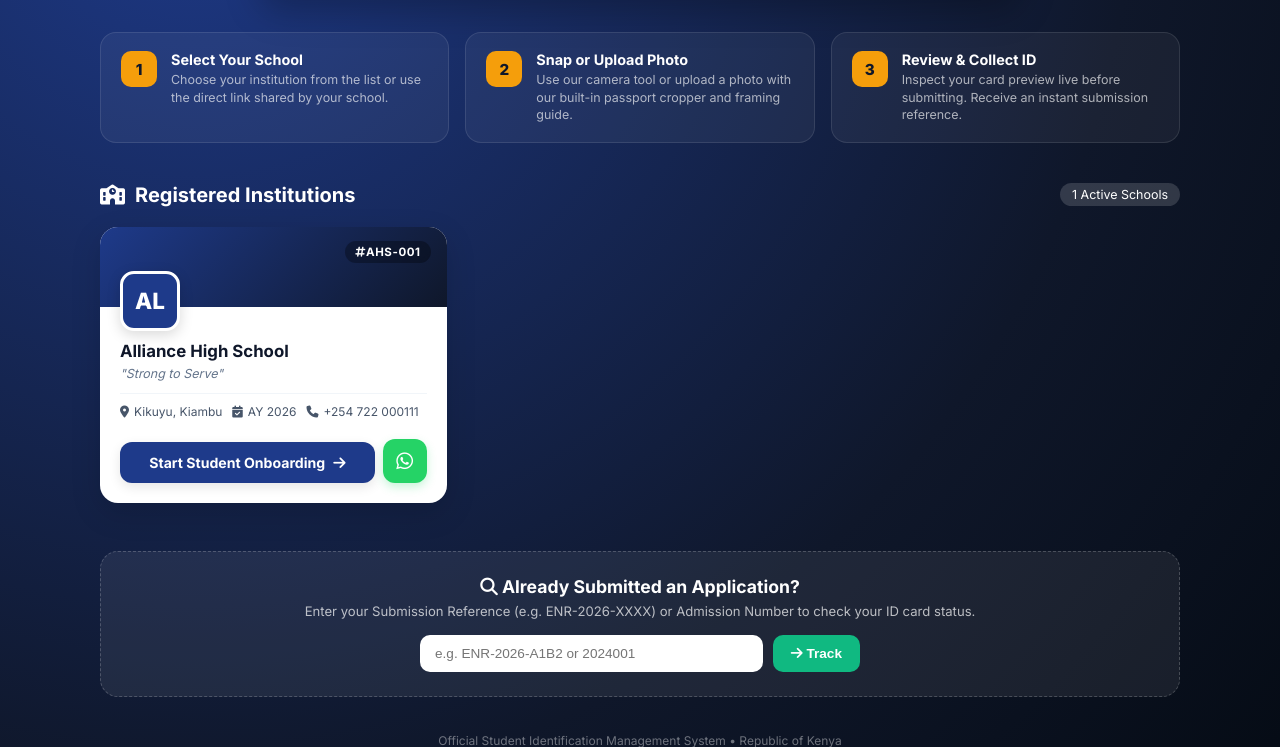
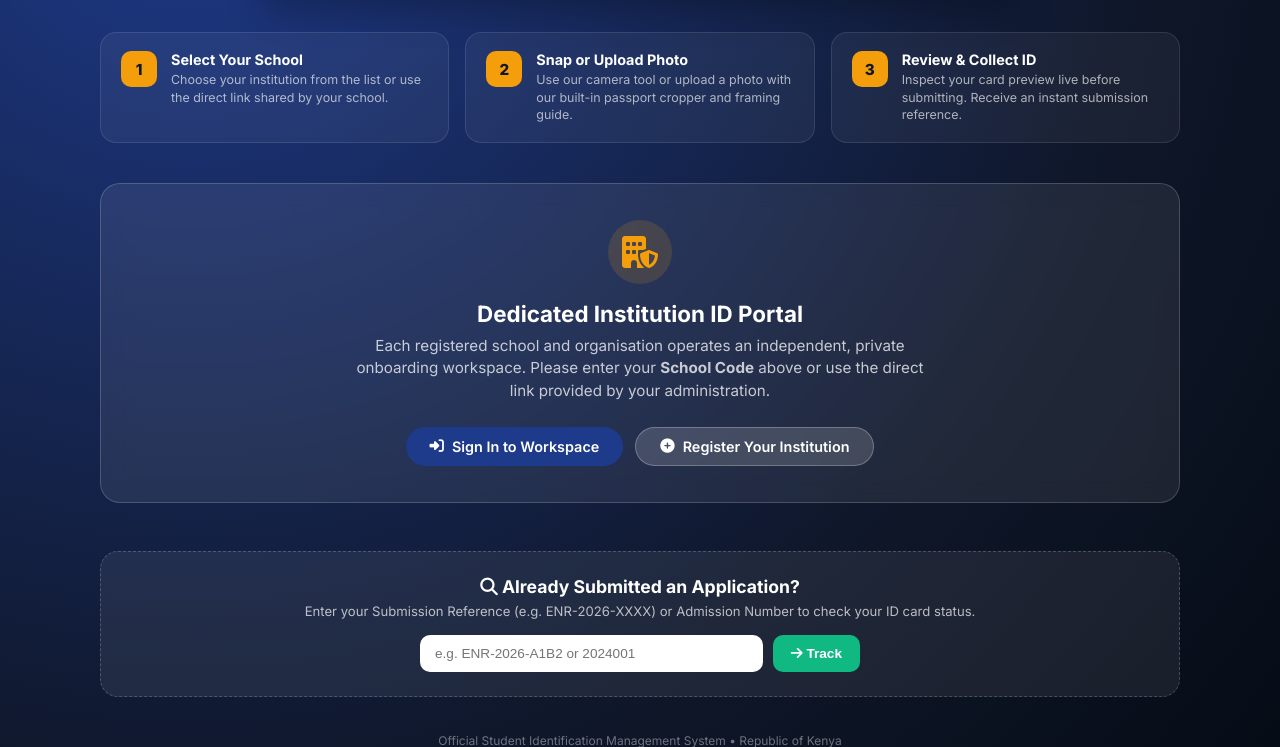
Before and after one commit to dancan123/school_id_creation_pure_for_id, a Flask app: page /enrol in a window 1280 px wide. Shown: the part 318-1065 px from the top of the page. Run offline with Flask 3, Linux system fonts and the light colour scheme; parts of the project's set-up code (start-up, migrations or seed data) failed here and were passed over; some libraries are stand-ins or nearby versions.

Commit message:
feat(security): remove public directory of competitor institutions, add delete/activate/deactivate controls for superadmin, enforce white-label private onboarding

```diff
--- a/routes/enrolment.py
+++ b/routes/enrolment.py
@@ -77,14 +77,47 @@ BLOOD_GROUPS = ["A+", "A-", "B+", "B-", "AB+", "AB-", "O+", "O-"]
 
 
 # ─────────────────────────────────────────────────────────────────────────────
-# PUBLIC: Multi-School Onboarding Directory / Hub
+# PUBLIC: Multi-School Onboarding Directory / Hub (Strict White-Label Isolation)
 # ─────────────────────────────────────────────────────────────────────────────
 
 @enrolment_bp.route("/onboard", methods=["GET"])
 @enrolment_bp.route("/enrol", methods=["GET"])
 def onboard_hub():
-    """Universal Public Landing Hub for students & parents to find their school."""
+    """Private White-Label Onboarding Router.
+    - Logged-in tenant users are automatically routed to their own institution portal.
+    - Public visitors with a code are routed to that exact institution.
+    - Public visitors without a code see a private portal search (no competitor listing).
+    - Only Super Admin can view all institutions across the platform."""
+    from flask_login import current_user
+
+    # If logged in as an institution user, redirect directly to their own school's portal
+    if current_user and current_user.is_authenticated:
+        if not (getattr(current_user, "is_platform_admin", False) or current_user.role == "superadmin"):
+            school = get_current_school()
+            if school:
+                return redirect(url_for("enrolment.self_enrol", school_code=school.code or school.id))
+
     search = request.args.get("q", "").strip()
+
+    # If code/search query is provided, find that exact school and redirect directly to it
+    if search:
+        exact_school = _find_school_by_code_or_id(search)
+        if exact_school:
+            return redirect(url_for("enrolment.self_enrol", school_code=exact_school.code or exact_school.id))
+
+    is_sa = current_user and current_user.is_authenticated and (getattr(current_user, "is_platform_admin", False) or current_user.role == "superadmin")
+
+    # If not superadmin, never expose other registered institutions publicly
+    if not is_sa:
+        return render_template(
+            "enrolment/onboard_hub.html",
+            schools=[],
+            search=search,
+            total_schools=0,
+            is_superadmin=False
+        )
+
+    # Super Admin view only
     query = School.query.filter_by(is_active=True, allow_self_onboarding=True)
     if search:
         query = query.filter(
@@ -99,7 +132,8 @@ def onboard_hub():
         "enrolment/onboard_hub.html",
         schools=schools,
         search=search,
-        total_schools=School.query.filter_by(is_active=True, allow_self_onboarding=True).count()
+        total_schools=len(schools),
+        is_superadmin=True
     )
 
 
--- a/templates/base.html
+++ b/templates/base.html
@@ -94,11 +94,13 @@
                   <i class="fa-solid fa-file-import me-2 text-info"></i>Bulk Import
                 </a>
               </li>
+              {% if current_user.is_platform_admin or current_user.role == 'superadmin' %}
               <li>
-                <a class="dropdown-item" href="{{ url_for('enrolment.onboard_hub') }}" target="_blank">
-                  <i class="fa-solid fa-building-columns me-2 text-secondary"></i>All Institutions Directory
+                <a class="dropdown-item" href="{{ url_for('superadmin.organizations') }}">
+                  <i class="fa-solid fa-building-columns me-2 text-warning"></i>All Institutions (Super Admin)
                 </a>
               </li>
+              {% endif %}
             </ul>
           </li>
           <li class="nav-item">
--- a/templates/enrolment/onboard_hub.html
+++ b/templates/enrolment/onboard_hub.html
@@ -425,12 +425,13 @@
     </div>
   </div>
 
-  <!-- Schools List -->
+  {% if is_superadmin %}
+  <!-- Schools List (Exclusively Visible to Platform Super Administrator) -->
   <div class="section-title-wrap">
     <h3>
-      <i class="fa-solid fa-school text-warning"></i> Registered Institutions
+      <i class="fa-solid fa-crown text-warning"></i> Registered Institutions Directory (Super Admin Console)
     </h3>
-    <span class="school-count-badge">{{ schools|length }} Active Schools</span>
+    <span class="school-count-badge">{{ schools|length }} Active Institutions</span>
   </div>
 
   {% if schools %}
@@ -474,14 +475,8 @@
           <a href="{{ url_for('enrolment.self_enrol', school_code=s.code or s.id) }}"
              class="btn-onboard"
              style="background: {{ s.primary_color or '#1E3A8A' }}; flex:1;">
-            <span>Start Student Onboarding</span>
+            <span>Open Institution Portal</span>
             <i class="fa-solid fa-arrow-right"></i>
-          </a>
-          <a href="{{ get_whatsapp_onboarding_share_url(s, build_public_url(url_for('enrolment.self_enrol', school_code=s.code or s.id), s)) }}"
-             target="_blank"
-             title="Share {{ s.name }} portal on WhatsApp"
-             style="background:#25D366; color:white; width:44px; height:44px; border-radius:12px; display:inline-flex; align-items:center; justify-content:center; font-size:1.2rem; text-decoration:none; flex-shrink:0; box-shadow:0 4px 10px rgba(37,211,102,0.25);">
-            <i class="fa-brands fa-whatsapp"></i>
           </a>
         </div>
       </div>
@@ -491,9 +486,28 @@
   {% else %}
   <div style="background: white; border-radius: 16px; padding: 40px; text-align: center; color: #64748B;">
     <i class="fa-solid fa-school-circle-xmark fa-3x mb-3 text-muted"></i>
-    <h4 style="color:#0F172A; font-weight:700;">No Schools Found</h4>
-    <p class="small mb-3">No active school matched your search query "{{ search }}".</p>
-    <a href="{{ url_for('enrolment.onboard_hub') }}" class="btn-search" style="display:inline-flex;">View All Schools</a>
+    <h4 style="color:#0F172A; font-weight:700;">No Institutions Found</h4>
+    <p class="small mb-3">No active institutions matched query "{{ search }}".</p>
+  </div>
+  {% endif %}
+  {% else %}
+  <!-- White-Label Private Portal Notice (Public View: Competitor Institutions Hidden) -->
+  <div style="background: rgba(255, 255, 255, 0.08); backdrop-filter: blur(12px); border: 1px solid rgba(255, 255, 255, 0.18); border-radius: 20px; padding: 36px 24px; text-align: center; color: white; margin-bottom: 36px;">
+    <div style="display: inline-flex; align-items: center; justify-content: center; width: 64px; height: 64px; background: rgba(245, 158, 11, 0.15); border-radius: 50%; color: var(--secondary); margin-bottom: 16px;">
+      <i class="fa-solid fa-building-shield fa-2x"></i>
+    </div>
+    <h3 style="font-weight: 700; margin-bottom: 8px; font-size: 1.4rem;">Dedicated Institution ID Portal</h3>
+    <p style="color: rgba(255,255,255,0.75); max-width: 580px; margin: 0 auto 24px; font-size: 0.95rem; line-height: 1.5;">
+      Each registered school and organisation operates an independent, private onboarding workspace. Please enter your <strong>School Code</strong> above or use the direct link provided by your administration.
+    </p>
+    <div style="display: flex; gap: 12px; justify-content: center; flex-wrap: wrap;">
+      <a href="{{ url_for('auth.login') }}" style="display: inline-flex; align-items: center; gap: 8px; background: #1E3A8A; color: white; padding: 10px 24px; border-radius: 50px; text-decoration: none; font-weight: 600; font-size: 0.9rem;">
+        <i class="fa-solid fa-right-to-bracket"></i> Sign In to Workspace
+      </a>
+      <a href="{{ url_for('auth.register_institution') }}" style="display: inline-flex; align-items: center; gap: 8px; background: rgba(255,255,255,0.15); color: white; padding: 10px 24px; border-radius: 50px; text-decoration: none; font-weight: 600; font-size: 0.9rem; border: 1px solid rgba(255,255,255,0.25);">
+        <i class="fa-solid fa-plus-circle"></i> Register Your Institution
+      </a>
+    </div>
   </div>
   {% endif %}
 
```
Also changed, not shown: routes/superadmin.py (+17 -0 lines), templates/superadmin/org_detail.html (+8 -0 lines), templates/superadmin/organizations.html (+20 -2 lines), tests/test_saas.py (+26 -0 lines).
